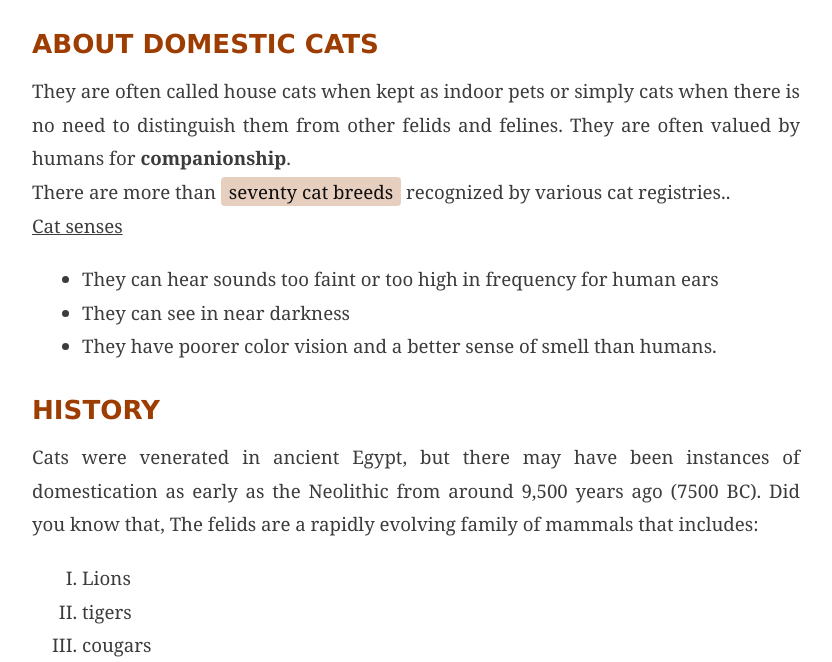
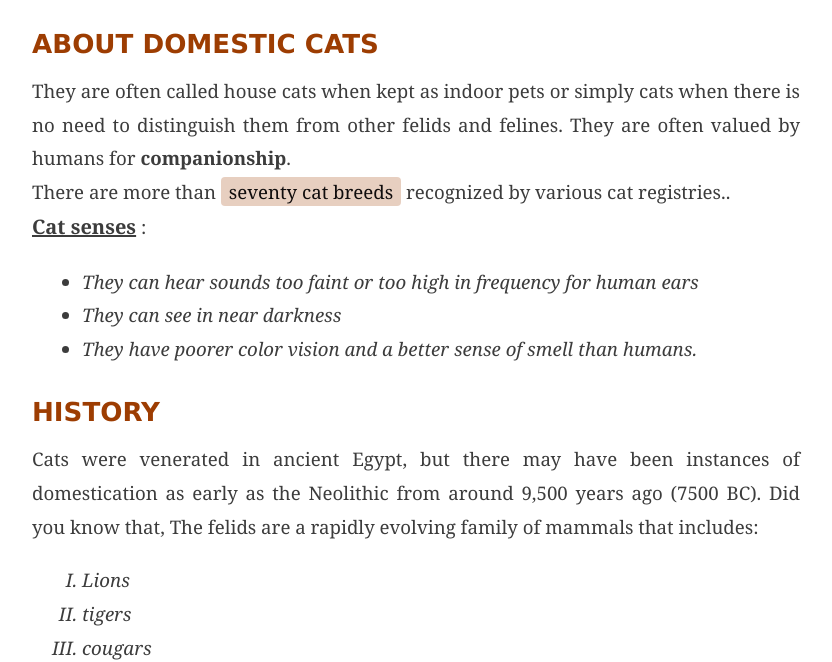
Before and after one commit to nightwalkeryao/di-bootcamp-w1-d1-exercises-xp, a plain HTML site: page index.html in a window 1280 px wide. Shown: the part 149-811 px from the top of the page, without its empty margins (224-1056 px from the left). Drawn offline with Linux system fonts and the light colour scheme.

Commit message:
Style underlined elements and list items

```diff
--- a/index.html
+++ b/index.html
@@ -19,7 +19,7 @@
 
         <p>There are more than <mark>seventy cat breeds</mark> recognized by various cat registries..</p>
 
-        <u>Cat senses</u>
+        <u>Cat senses</u> :
         <ul>
             <li>They can hear sounds too faint or too high in frequency for human ears</li>
             <li>They can see in near darkness</li>
@@ -39,7 +39,7 @@
         </ol>
 
 
-        Media
+        <u>Media</u> :
 
         <img src="https://images.pexels.com/photos/1317844/pexels-photo-1317844.jpeg?auto=compress&cs=tinysrgb&w=500"
             alt="Cat picture by Guillaume Meurice">
--- a/style.css
+++ b/style.css
@@ -51,6 +51,9 @@ ul,
 ol {
   margin: 20px 50px;
 }
+li{
+	font-style: italic;
+}
 hr {
   border-bottom: 1px dashed #3c3c3c;
   width: 100%;
@@ -61,6 +64,10 @@ mark {
   background-color: #9d3d023f;
   color: #0f0c0c;
   border-radius: 4px;
+}
+u{
+  font-size: 15pt;
+  font-weight: 700;
 }
 table{
     margin: 40px auto;
```
